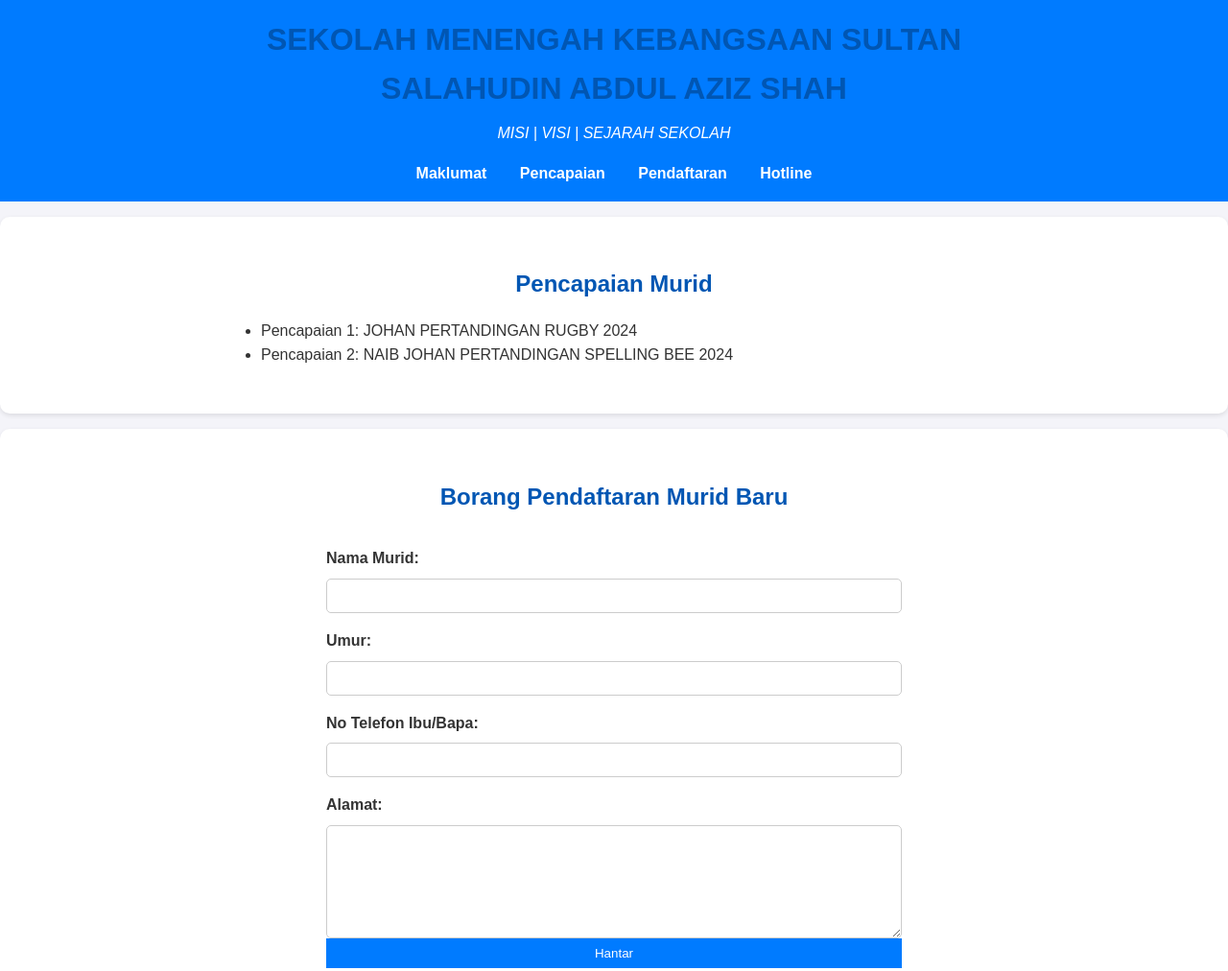
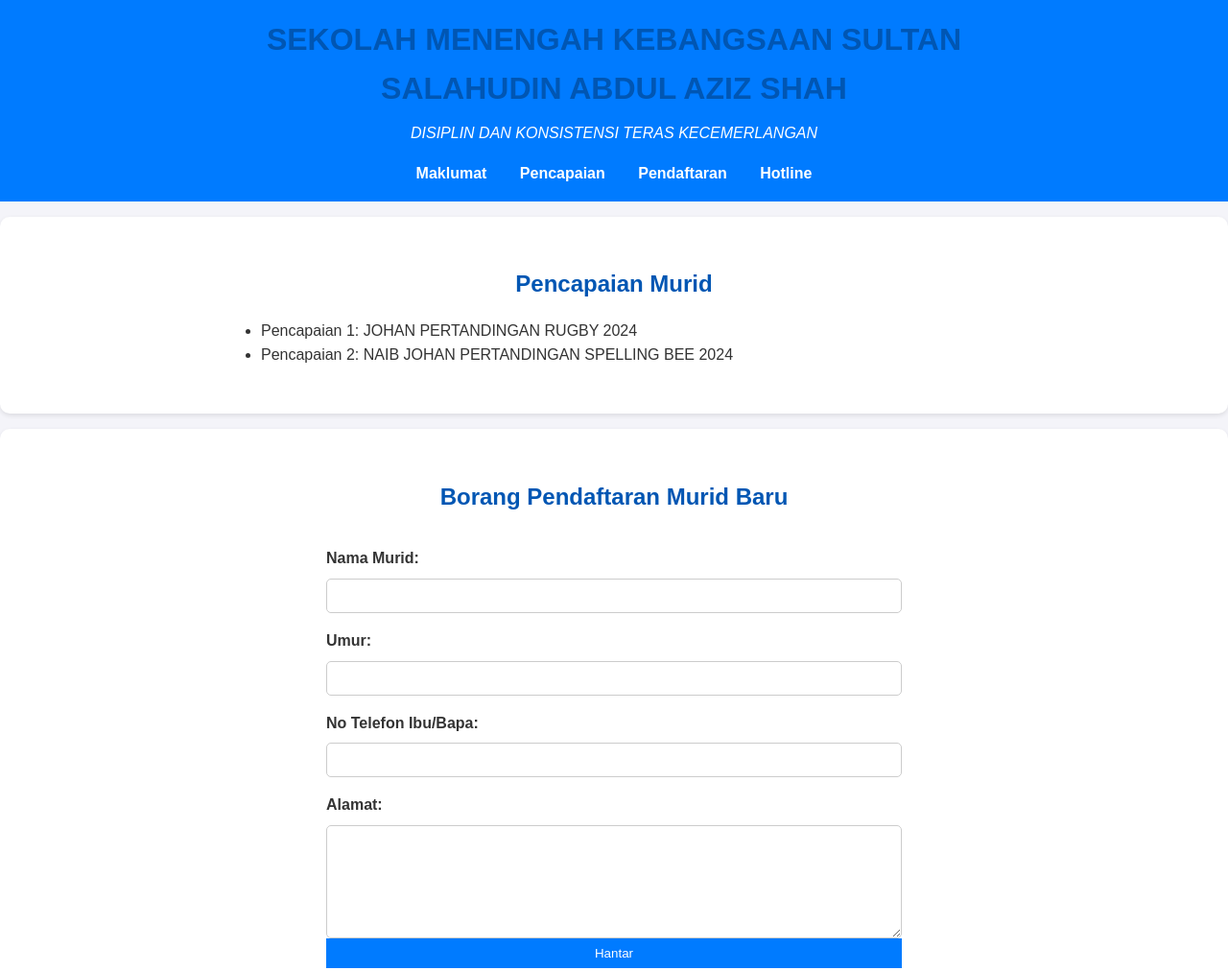
Before and after one commit to whitemaskk-alt/web.smkssaas, a plain HTML site: page index.html in a window 1280 px wide. Shown: the top 1012 px of the page at 96% size. Drawn offline with Linux system fonts and the light colour scheme; a script that the page names is missing.

Commit message:
Update index.html

```diff
--- a/index.html
+++ b/index.html
@@ -12,7 +12,7 @@
     <header>
         <div class="container">
             <h1>SEKOLAH MENENGAH KEBANGSAAN SULTAN SALAHUDIN ABDUL AZIZ SHAH</h1>
-            <p>MISI | VISI | SEJARAH SEKOLAH</p>
+            <p>DISIPLIN DAN KONSISTENSI TERAS KECEMERLANGAN</p>
             <nav>
                 <ul>
                     <li><a href="#info">Maklumat</a></li>
```
